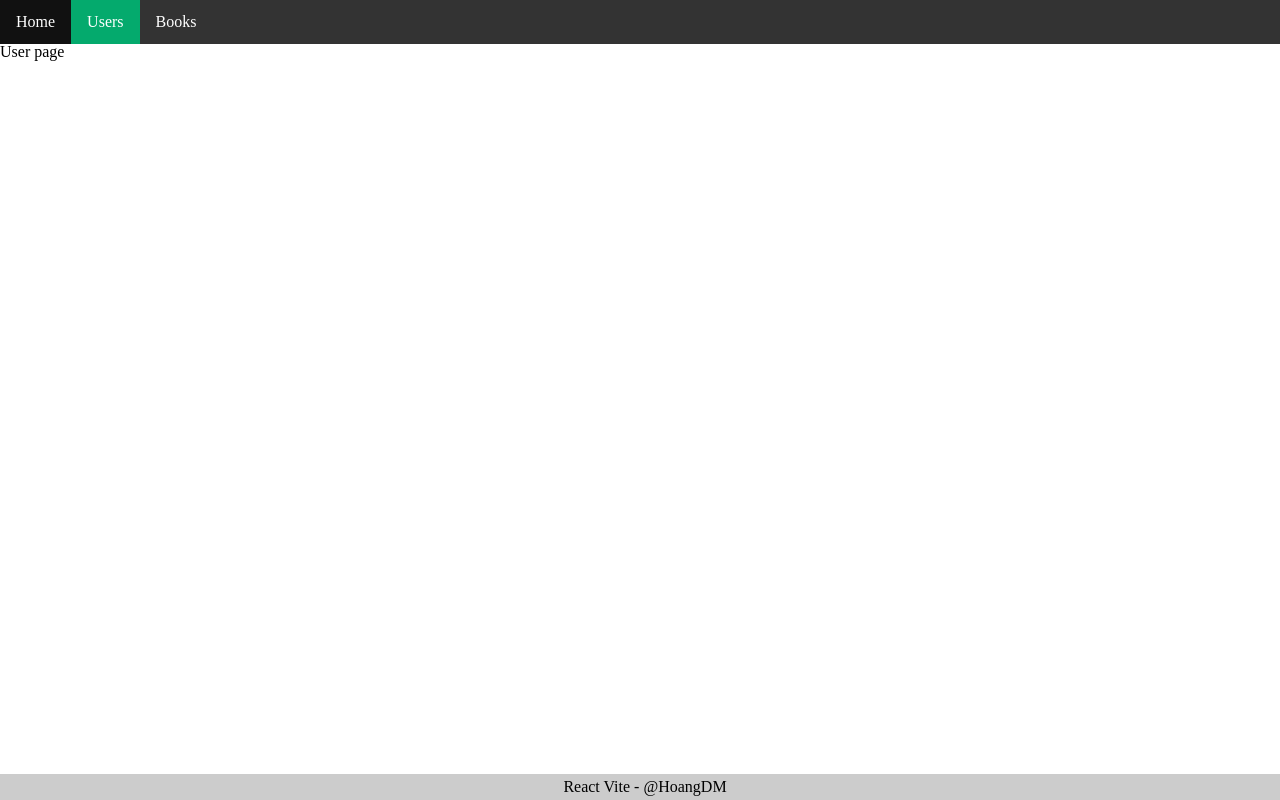
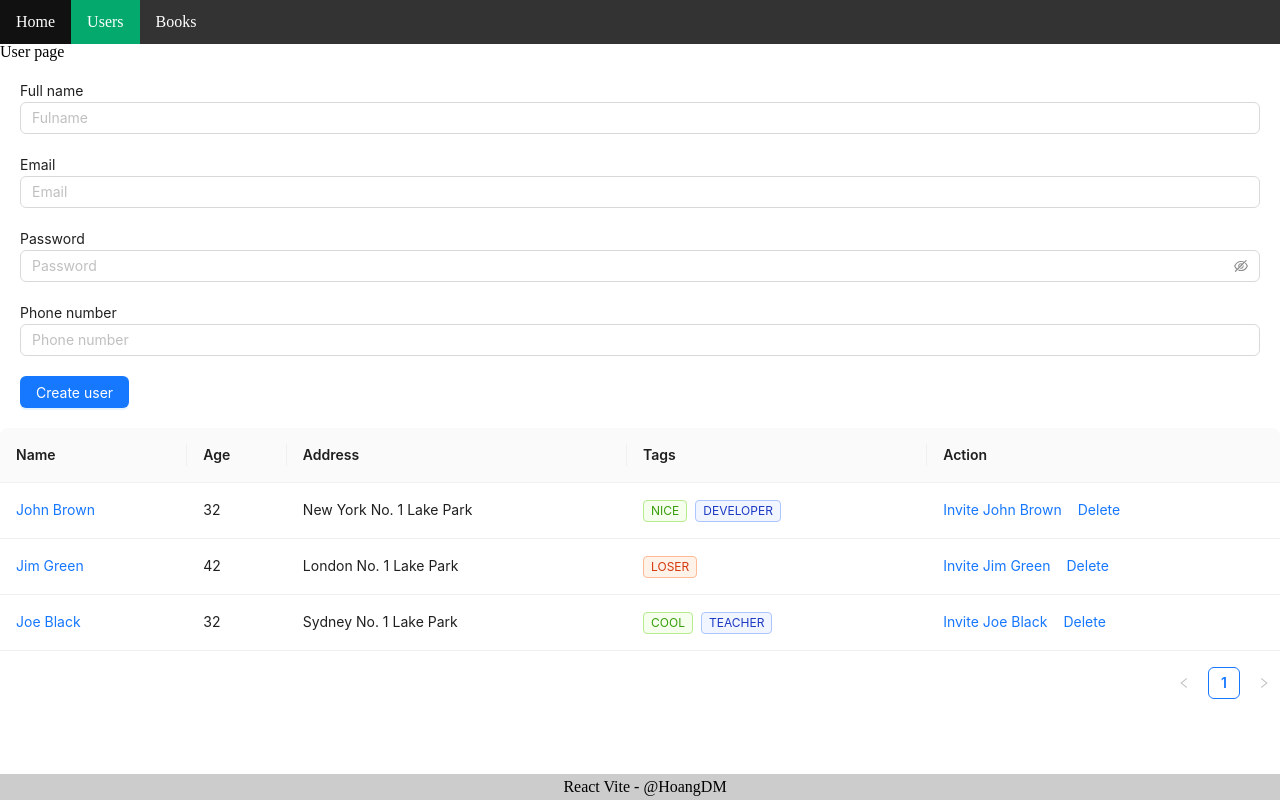
Before and after one commit to DGW-HoangDM/react-ultimate, a React (Vite) app: page /users in a window 1280 px wide. Built offline with nearby package versions, Linux system fonts and the light colour scheme.

Commit message:
Video #66 add component user

```diff
--- /dev/null
+++ b/src/components/user/user.form.jsx
@@ -0,0 +1,33 @@
+import { Input } from "antd";
+import { Col, Row } from 'antd';
+import { Button, Flex } from 'antd';
+import { Space, Typography } from 'antd';
+const { Text, Link } = Typography;
+
+const UserForm = () => {
+  return(
+    <div style={{display: "flex", gap: 20, flexDirection: "column", padding: 20}}>
+      <Row>
+        <Text>Full name</Text>
+        <Input placeholder="Fulname" />
+      </Row>
+      <Row>
+        <Text>Email</Text>
+        <Input placeholder="Email" />
+      </Row>
+      <Row>
+        <Text>Password</Text>
+        <Input.Password placeholder="Password" type="password" />
+      </Row>
+      <Row>
+        <Text>Phone number</Text>
+        <Input placeholder="Phone number" type="number" />
+      </Row>
+      <Row>
+        <Button type="primary">Create user</Button>
+      </Row>
+    </div>
+  );
+};
+
+export default UserForm;
--- /dev/null
+++ b/src/components/user/user.table.jsx
@@ -0,0 +1,79 @@
+import React from "react";
+import { Space, Table, Tag } from "antd";
+
+const UserTable = () => {
+  const columns = [
+    {
+      title: "Name",
+      dataIndex: "name",
+      key: "name",
+      render: (text) => <a>{text}</a>,
+    },
+    {
+      title: "Age",
+      dataIndex: "age",
+      key: "age",
+    },
+    {
+      title: "Address",
+      dataIndex: "address",
+      key: "address",
+    },
+    {
+      title: "Tags",
+      key: "tags",
+      dataIndex: "tags",
+      render: (_, { tags }) => (
+        <>
+          {tags.map((tag) => {
+            let color = tag.length > 5 ? "geekblue" : "green";
+            if (tag === "loser") {
+              color = "volcano";
+            }
+            return (
+              <Tag color={color} key={tag}>
+                {tag.toUpperCase()}
+              </Tag>
+            );
+          })}
+        </>
+      ),
+    },
+    {
+      title: "Action",
+      key: "action",
+      render: (_, record) => (
+        <Space size="middle">
+          <a>Invite {record.name}</a>
+          <a>Delete</a>
+        </Space>
+      ),
+    },
+  ];
+  const data = [
+    {
+      key: "1",
+      name: "John Brown",
+      age: 32,
+      address: "New York No. 1 Lake Park",
+      tags: ["nice", "developer"],
+    },
+    {
+      key: "2",
+      name: "Jim Green",
+      age: 42,
+      address: "London No. 1 Lake Park",
+      tags: ["loser"],
+    },
+    {
+      key: "3",
+      name: "Joe Black",
+      age: 32,
+      address: "Sydney No. 1 Lake Park",
+      tags: ["cool", "teacher"],
+    },
+  ];
+
+  return <Table columns={columns} dataSource={data} />;
+};
+export default UserTable;
--- a/src/pages/user.jsx
+++ b/src/pages/user.jsx
@@ -1,6 +1,13 @@
+import UserTable from "@components/user/user.table";
+import UserForm from "@components/user/user.form";
+
 const UserPage = () => {
   return(
-    <div>User page</div>
+    <>
+      <div>User page</div>
+      <UserForm />
+      <UserTable />
+    </>
   )
 }
 
```
